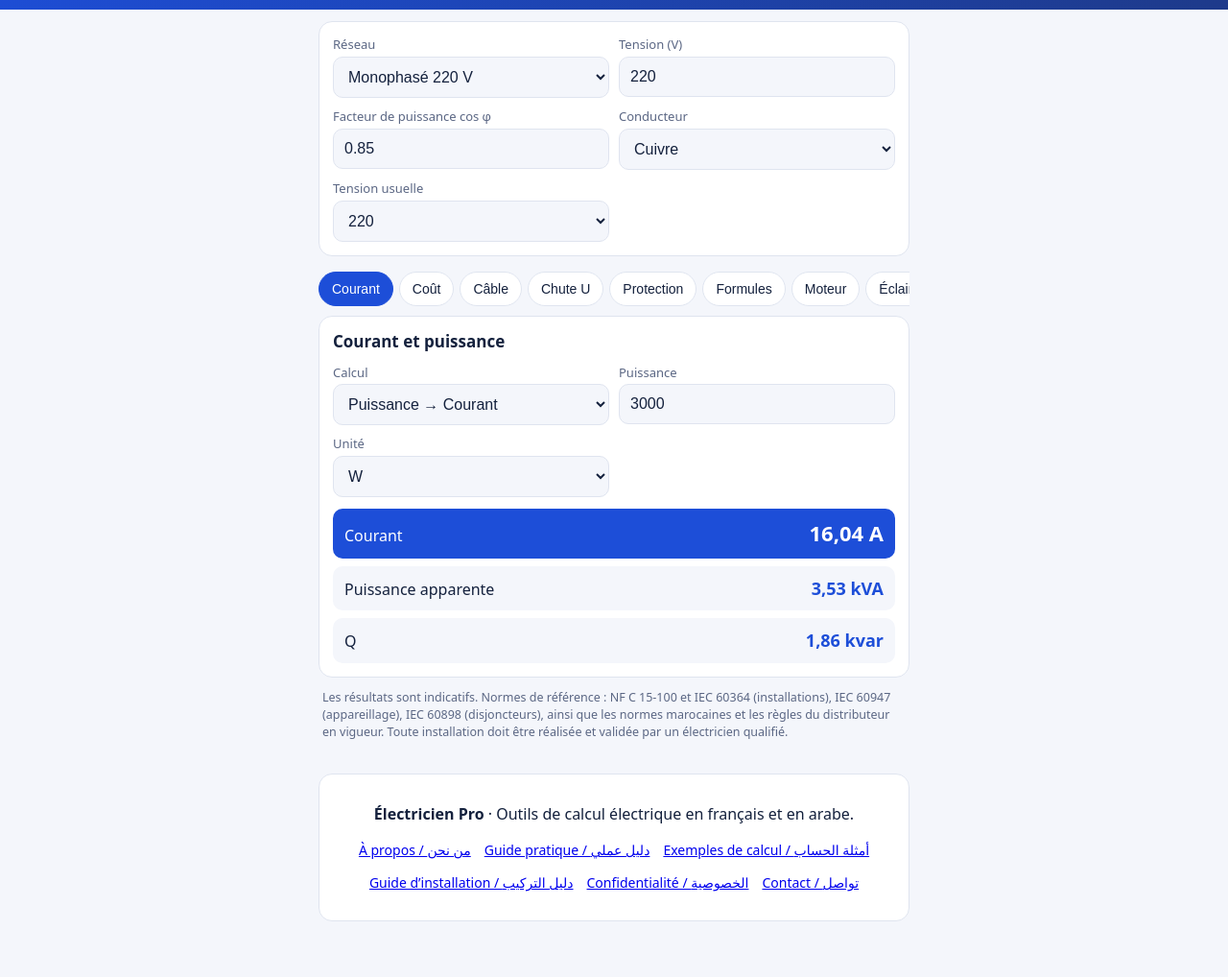
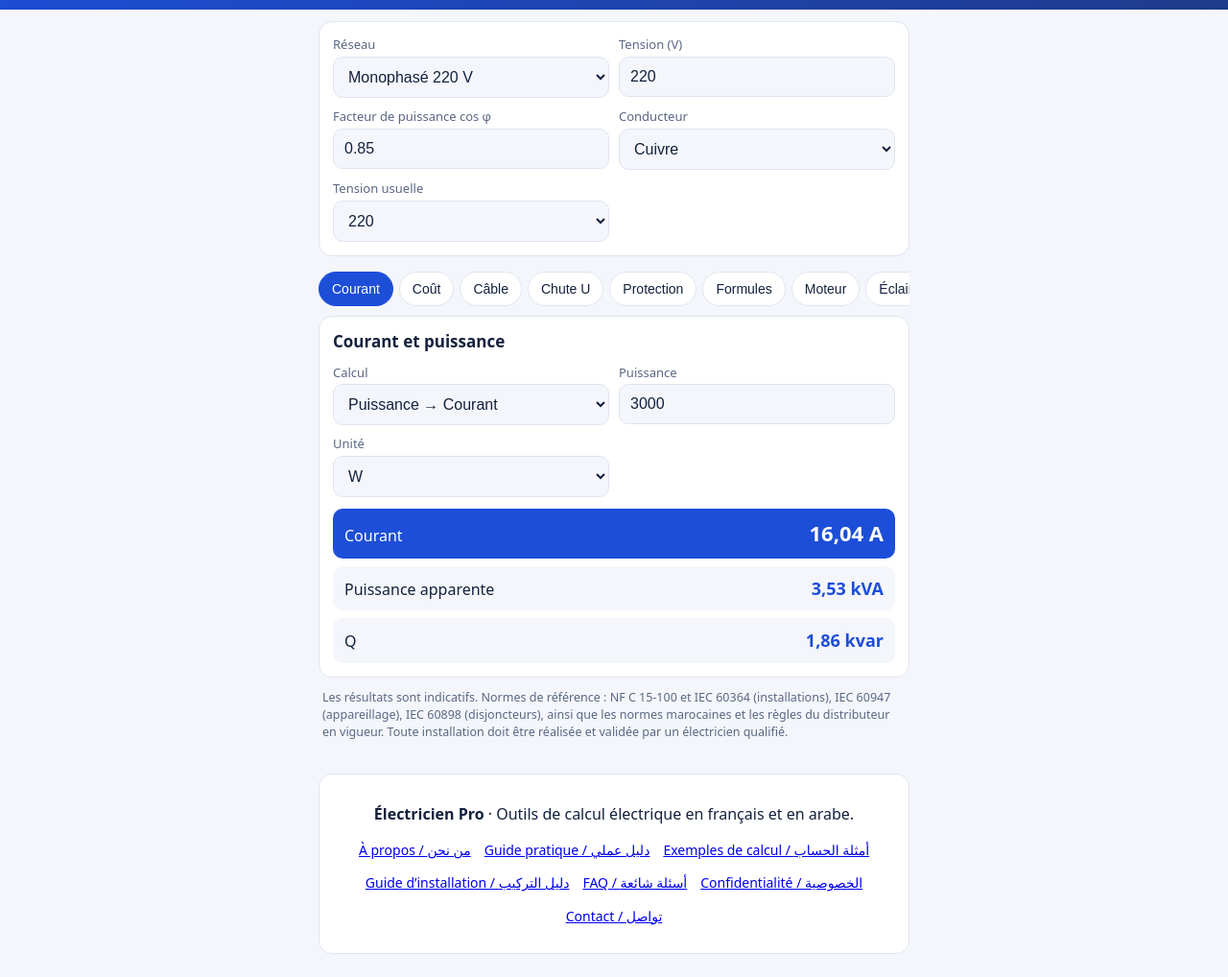
Before and after one commit to hamza-electro2026/electricien-pro, a plain HTML site: page index.html in a window 1280 px wide. Shown: the part 64-1082 px from the top of the page at 96% size. Before the commit the page ends 1048 px from the top, so only its background shows below. Drawn offline with Linux system fonts and the light colour scheme.

Commit message:
Link bilingual FAQ from homepage

```diff
--- a/index.html
+++ b/index.html
@@ -182,6 +182,7 @@ ul{padding-inline-start:20px;margin:6px 0}
     <a href="guide.html">Guide pratique / دليل عملي</a>
     <a href="calculs-pratiques.html">Exemples de calcul / أمثلة الحساب</a>
     <a href="guide-installation.html">Guide d’installation / دليل التركيب</a>
+    <a href="faq.html">FAQ / أسئلة شائعة</a>
     <a href="privacy.html">Confidentialité / الخصوصية</a>
     <a href="contact.html">Contact / تواصل</a>
   </p>
```
